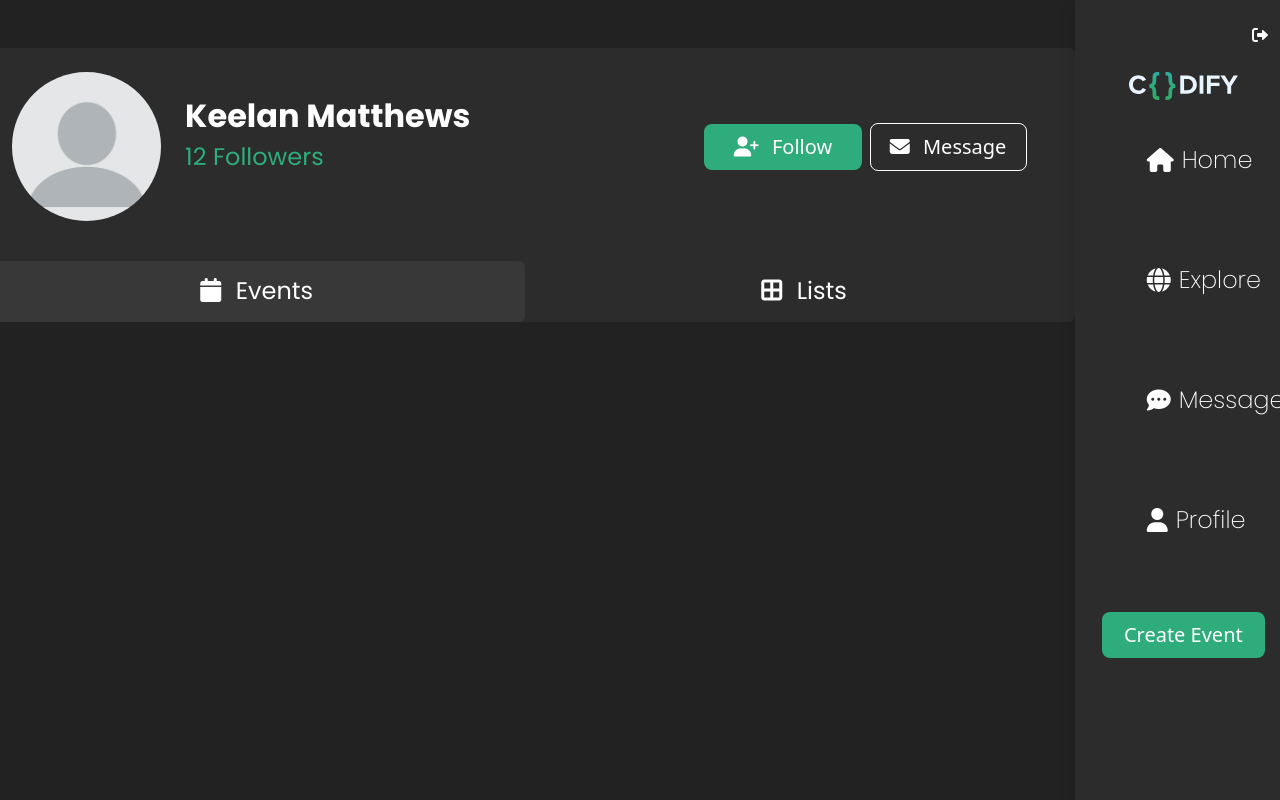
After one commit to Keelan-Matthews/Codify-Project, a PHP site: page /profile.php in a window 1280 px wide. The commit adds this page. Run offline with PHP 8.4, Linux system fonts and the light colour scheme; data that the repository does not hold is empty; some libraries are stand-ins or nearby versions.

Commit message:
Started profile page implementation

```diff
--- a/api.php
+++ b/api.php
@@ -17,7 +17,7 @@ if ($_SERVER['REQUEST_METHOD'] == 'POST') {
         return;
     }
 
-    $reqTypes = ["home", "explore", "login", "register", "rate", "chat", "add_event", "event-details"];
+    $reqTypes = ["home", "explore", "login", "register", "rate", "chat", "add_event", "event-details", "user-events"];
     if (!in_array($type, $reqTypes)) {
         echo json_encode($api->error("Incorrect type parameter has been specified."));
         return;
@@ -54,6 +54,10 @@ if ($_SERVER['REQUEST_METHOD'] == 'POST') {
             $instance->returnHome($data->user_id);
             break;
 
+        case "user-events":
+            $instance->returnUserEvents($data->user_id);
+            break;
+
         case "event-details":
             $instance->returnEventDetails($data->event_id);
             break;
--- a/backend/config.php
+++ b/backend/config.php
@@ -174,7 +174,7 @@ class Database
         }
     }
 
-    function returnHome($user_id)
+    function returnUserEvents($user_id)
     {
         $sql = "SELECT DISTINCT dbevents.*, dbusers.profile_photo FROM dbevents LEFT JOIN dbusers ON dbusers.user_id = dbevents.user_id WHERE dbevents.user_id = '$user_id'";
         $result = $this->getConnection()->query($sql);
@@ -191,6 +191,12 @@ class Database
             echo json_encode($this->error("No events found"));
             header("HTTP/1.1 404 Not Found");
         }
+    }
+
+    function returnHome($user_id)
+    {
+        // Return all events of people that user is following
+        $sql = "SELECT DISTINCT dbevents.*, dbusers.profile_photo FROM dbevents LEFT JOIN dbusers ON dbusers.user_id = dbevents.user_id LEFT JOIN dbfollow ON dbfollow.following_id = dbevents.user_id WHERE dbfollow.follower_id = '$user_id'";
     }
 
     function returnEventDetails($event_id)
--- /dev/null
+++ b/profile.php
@@ -0,0 +1,258 @@
+<?php
+$pageTitle = "Profile";
+$stylesheet = "profile.css";
+require 'templates/header.php';
+
+// if ($_SESSION["signed_in"] == false) {
+//     header("Location: ./index.php");
+// }
+?>
+<main class="overflow-hidden">
+    <div class="row">
+        <div class="col-12 col-md-10">
+            <div class="container mt-5 pb-5 pb-md-0 p-0">
+                <div id="profile-container">
+                    <div class="profile">
+                        <div class="row lighter-gray rounded">
+                            <div class="row p-4">
+                                <div class="col-2">
+                                    <img src="./media/profile_photos/default.png" alt="" class="rounded-circle w-100">
+                                </div>
+                                <div class="col-6 d-flex flex-column justify-content-center mb-4">
+                                    <h2 class="text-white fw-bold mb-0">Keelan Matthews</h2>
+                                    <h4 class="text-primary mt-2 mb-0">12 Followers</h4>
+                                </div>
+                                <div class="col-4 d-flex align-items-center justify-content-end">
+                                    <div class="btn btn-primary btn-lg me-2 w-50">
+                                        <i class="fas fa-user-plus me-2"></i>
+                                        Follow
+                                    </div>
+                                    <div class="btn btn-outline text-white border-white btn-lg w-50">
+                                        <i class="fas fa-envelope me-2"></i>
+                                        Message
+                                    </div>
+                                </div>
+                            </div>
+                            <div class="row text-white fw-bold pe-0 mt-3">
+                                <div class="col-6 d-flex justify-content-center align-items-center lighter-gray-2 rounded p-3 active">
+                                    <h4 class="mb-0">
+                                        <i class="fas fa-calendar me-2"></i>
+                                        Events
+                                    </h4>
+                                </div>
+                                <div class="col-6 d-flex justify-content-center align-items-center rounded p-3 list-offset">
+                                    <h4 class="mb-0">
+                                        <i class="fas fa-border-all me-2"></i>
+                                        Lists
+                                    </h4>
+                                </div>
+                            </div>
+                        </div>
+                    </div>
+                    <div class="row events mt-5 pt-4">
+                    </div>
+                </div>
+                <div class="d-none" id="event-details-container">
+                <h4 class="border-bottom border-4 text-white pb-3 mb-4 border-color"><span class="fw-bold">Keelan Matthews</span> / <span class="text-muted event-title"></span></h4>
+                <div class="event-details">
+                    <button class="d-flex text-white align-items-center mb-4 fw-bold btn" id="go-back-event-details">
+                        <i class="fas fa-arrow-left pe-2"></i>
+                        <p class="mb-0">Go Back</p>
+                    </button>
+                    <div class="row lighter-gray rounded p-4">
+                        <div class="col-12 col-md-7">
+                            <img class="event-image" src="" alt="">
+                            <div class="d-flex align-items-start justify-content-between mt-4">
+                                <div>
+                                    <h3 class="text-white event-title"></h3>
+                                    <div class="d-flex align-items-center">
+                                        <h5 class="text-primary">
+                                            <i class="fas fa-tag pe-2"></i>
+                                            <span class="event-category"></span>
+                                        </h5>
+                                        <h5 class="text-primary mx-4">
+                                            <i class="fas fa-location-pin pe-2"></i>
+                                            <span class="event-location"></span>
+                                        </h5>
+                                        <h5 class="text-primary">
+                                            <i class="fas fa-calendar pe-2"></i>
+                                            <span class="event-date"></span>
+                                        </h5>
+                                    </div>
+                                    <div class="text-white d-flex mt-2 event-tags">
+
+                                    </div>
+                                </div>
+                                <div class="btn btn-primary btn-lg">
+                                    Attend
+                                </div>
+                            </div>
+
+                            <p class="text-white mt-5 event-description"></p>
+                        </div>
+                        <div class="col-12 col-md-5 ps-4">
+                            <div class="d-flex align-items-center lighter-gray-2 p-3 rounded row">
+                                <div class="col-2">
+                                    <img src="./media/profile_photos/default.png" alt="" class="rounded-circle w-100">
+                                </div>
+                                <div class="col-5">
+                                    <p class="text-white fw-bold mb-0">Keelan Matthews</p>
+                                    <small class="text-primary">Organizer</small>
+                                </div>
+                                <div class="col-5 d-flex align-items-start justify-content-end">
+                                    <div class="btn btn-primary me-2">
+                                        Follow
+                                    </div>
+                                    <div class="btn btn-primary">
+                                        Message
+                                    </div>
+                                </div>
+                            </div>
+
+                            <div class="mt-5 pt-5">
+                                <h4 class="text-white">Reviews</h4>
+                                <div class="reviews">
+                                    <div class="d-flex align-items-center lighter-gray-2 p-3 rounded row mt-4">
+                                        <div class="col-2">
+                                            <img src="./media/profile_photos/default.png" alt="" class="rounded-circle w-100">
+                                        </div>
+                                        <div class="col-10">
+                                            <p class="text-white fw-bold mb-0">Keelan Matthews</p>
+                                            <p class="rating">
+                                                <i class="fas fa-star text-warning"></i>
+                                                <i class="fas fa-star text-warning"></i>
+                                                <i class="fas fa-star text-warning"></i>
+                                                <i class="fas fa-star text-warning"></i>
+                                                <i class="fas fa-star text-warning"></i>
+                                            </p>
+                                        </div>
+                                        <p class="text-white mt-2">Lorem ipsum dolor sit amet consectetur adipisicing elit. Quisquam, quae.</p>
+                                    </div>
+                                    <div class="d-flex align-items-center lighter-gray-2 p-3 rounded row mt-4">
+                                        <div class="col-2">
+                                            <img src="./media/profile_photos/default.png" alt="" class="rounded-circle w-100">
+                                        </div>
+                                        <div class="col-10">
+                                            <p class="text-white fw-bold mb-0">Keelan Matthews</p>
+                                            <p class="rating">
+                                                <i class="fas fa-star text-warning"></i>
+                                                <i class="fas fa-star text-warning"></i>
+                                                <i class="fas fa-star text-warning"></i>
+                                                <i class="fas fa-star text-warning"></i>
+                                                <i class="fas fa-star text-warning"></i>
+                                            </p>
+                                        </div>
+                                        <p class="text-white mt-2">Lorem ipsum dolor sit amet consectetur adipisicing elit. Quisquam, quae.</p>
+                                    </div>
+                                    <div class="d-flex align-items-center lighter-gray-2 p-3 rounded row mt-4">
+                                        <div class="col-2">
+                                            <img src="./media/profile_photos/default.png" alt="" class="rounded-circle w-100">
+                                        </div>
+                                        <div class="col-10">
+                                            <p class="text-white fw-bold mb-0">Keelan Matthews</p>
+                                            <p class="rating">
+                                                <i class="fas fa-star text-warning"></i>
+                                                <i class="fas fa-star text-warning"></i>
+                                                <i class="fas fa-star text-warning"></i>
+                                                <i class="fas fa-star text-warning"></i>
+                                                <i class="fas fa-star text-warning"></i>
+                                            </p>
+                                        </div>
+                                        <p class="text-white mt-2">Lorem ipsum dolor sit amet consectetur adipisicing elit. Quisquam, quae.</p>
+                                    </div>
+                                    <div class="d-flex align-items-center lighter-gray-2 p-3 rounded row mt-4">
+                                        <div class="col-2">
+                                            <img src="./media/profile_photos/default.png" alt="" class="rounded-circle w-100">
+                                        </div>
+                                        <div class="col-10">
+                                            <p class="text-white fw-bold mb-0">Keelan Matthews</p>
+                                            <p class="rating">
+                                                <i class="fas fa-star text-warning"></i>
+                                                <i class="fas fa-star text-warning"></i>
+                                                <i class="fas fa-star text-warning"></i>
+                                                <i class="fas fa-star text-warning"></i>
+                                                <i class="fas fa-star text-warning"></i>
+                                            </p>
+                                        </div>
+                                        <p class="text-white mt-2">Lorem ipsum dolor sit amet consectetur adipisicing elit. Quisquam, quae.</p>
+                                    </div>
+                                    <div class="d-flex align-items-center lighter-gray-2 p-3 rounded row mt-4">
+                                        <div class="col-2">
+                                            <img src="./media/profile_photos/default.png" alt="" class="rounded-circle w-100">
+                                        </div>
+                                        <div class="col-10">
+                                            <p class="text-white fw-bold mb-0">Keelan Matthews</p>
+                                            <p class="rating">
+                                                <i class="fas fa-star text-warning"></i>
+                                                <i class="fas fa-star text-warning"></i>
+                                                <i class="fas fa-star text-warning"></i>
+                                                <i class="fas fa-star text-warning"></i>
+                                                <i class="fas fa-star text-warning"></i>
+                                            </p>
+                                        </div>
+                                        <p class="text-white mt-2">Lorem ipsum dolor sit amet consectetur adipisicing elit. Quisquam, quae.</p>
+                                    </div>
+                                </div>
+                            </div>
+                        </div>
+                    </div>
+                </div>
+
+            </div>
+            </div>
+
+        </div>
+        <div class="col-12 col-md-2 lighter-gray shadow d-flex flex-column align-items-center mobile-nav p-0 vh-md-100">
+            <div class="w-100 text-end pe-4 py-4 mobile-hide">
+                <a href="backend/logout.php" class="nav-link text-white">
+                    <i class="fas fa-sign-out-alt"></i>
+                </a>
+            </div>
+            <nav class="d-flex flex-md-column w-100">
+                <a href="index.php" class="text-center mobile-hide">
+                    <img src="media/svg/logo.svg" alt="" class="w-50">
+                </a>
+                <div class="w-100">
+                    <ul class="list-unstyled d-flex flex-md-column justify-content-around navigation ms-md-4 ps-md-5">
+                        <li class="fs-4 fw-light my-4 home-link active">
+                            <a href="dashboard.php" class="d-flex align-items-center text-white">
+                                <i class="fas fa-home pe-2"></i>
+                                <span class="navtext-hide">Home</span>
+                            </a>
+                        </li>
+                        <li class="fs-4 fw-light my-4 explore-link">
+                            <a href="dashboard.php" class="d-flex align-items-center text-white">
+                                <i class="fas fa-globe pe-2"></i>
+                                <span class="navtext-hide">Explore</span>
+                            </a>
+                        </li>
+                        <div class="mobile-show" data-bs-toggle="modal" data-bs-target="#createEvent">
+                            <li class="fs-4 fw-light my-4 rounded-circle bg-primary d-flex justify-content-center align-items-center px-2">
+                                <div class="text-white">
+                                    <i class="fas fa-plus"></i>
+                                </div>
+                            </li>
+                        </div>
+                        <li class="fs-4 fw-light my-4">
+                            <a href="messages.php" class="d-flex align-items-center text-white">
+                                <i class="fas fa-comment-dots pe-2"></i>
+                                <span class="navtext-hide">Messages</span>
+                            </a>
+                        </li>
+                        <li class="fs-4 fw-light my-4">
+                            <a href="profile.php" class="d-flex align-items-center text-white">
+                                <i class="fas fa-user pe-2"></i>
+                                <span class="navtext-hide">Profile</span>
+                            </a>
+                        </li>
+                    </ul>
+                </div>
+            </nav>
+            <div class="btn btn-primary btn-lg mt-3 w-75 mobile-hide" data-bs-toggle="modal" data-bs-target="#createEvent">Create Event</div>
+        </div>
+    </div>
+</main>
+<?php
+$scriptsheet = "profile.js";
+require 'templates/footer.php';
+?>
--- a/styles/override.css
+++ b/styles/override.css
@@ -180,3 +180,24 @@ select:-webkit-autofill:focus {
 .form-check-input:checked~.tags>.form-check-label {
     color: white;
 }
+
+@media screen and (min-width: 768px) {
+    .navigation {
+        height: 60vh;
+    }
+
+    .vh-md-100 {
+        height: 100vh;
+    }
+}
+
+.border-color {
+    border-color: #2C2C2C !important;
+}
+
+@media screen and (max-width: 767px) {
+    .mobile-nav {
+        position: fixed;
+        bottom: 0px;
+    }
+}
--- /dev/null
+++ b/styles/profile.css
@@ -0,0 +1,3 @@
+.list-offset {
+    transform: translateX(10px);
+}
```
Also changed, not shown: dashboard.php (+5 -5 lines), js/profile.js (added, +116 -0 lines), styles/dashboard.css (+0 -20 lines).
